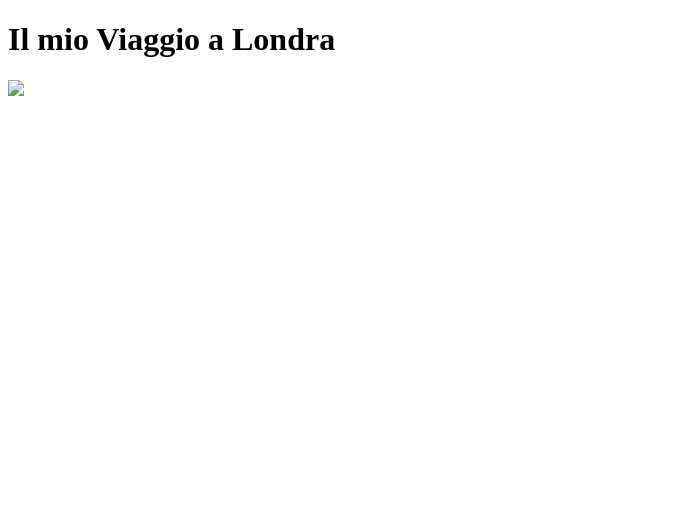
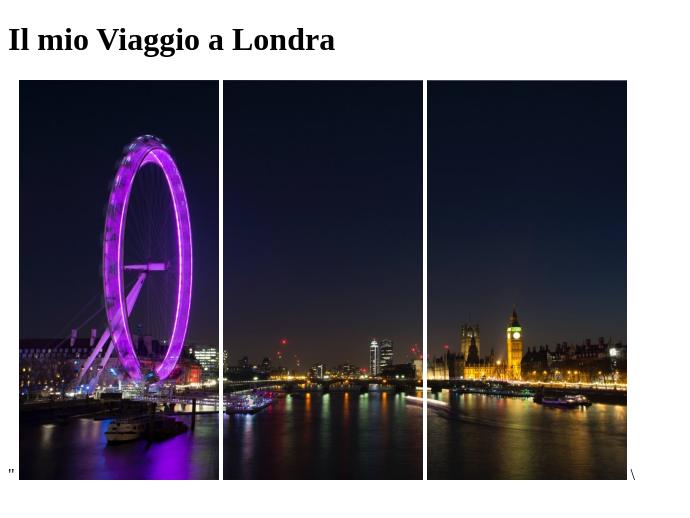
Before and after one commit to giovanbattista-web/html-london-trip, a plain HTML site: page index.html in a window 1280 px wide. Shown: the whole page, without its empty margins (0-690 px from the left). Drawn offline with Linux system fonts and the light colour scheme.

Commit message:
Collegamento alle foto

```diff
--- a/index.html
+++ b/index.html
@@ -8,9 +8,9 @@
 <body>
     <h1>
         Il mio Viaggio a Londra
-    </h1>
-    <!-- img in locale con percorso relativo -->
-     <img src="./img/img "
-
+    </h1> "
+<img src="./img/pexels-bill-emrich-230794-0.jpg" alt="foto1" height="400">
+<img src="./img/pexels-bill-emrich-230794-1.jpg" alt="foto2" height="400">
+<img src="./img/pexels-bill-emrich-230794-2.jpg" alt="foto1" height="400">
 </body>
-</html>
+</html>\
```
